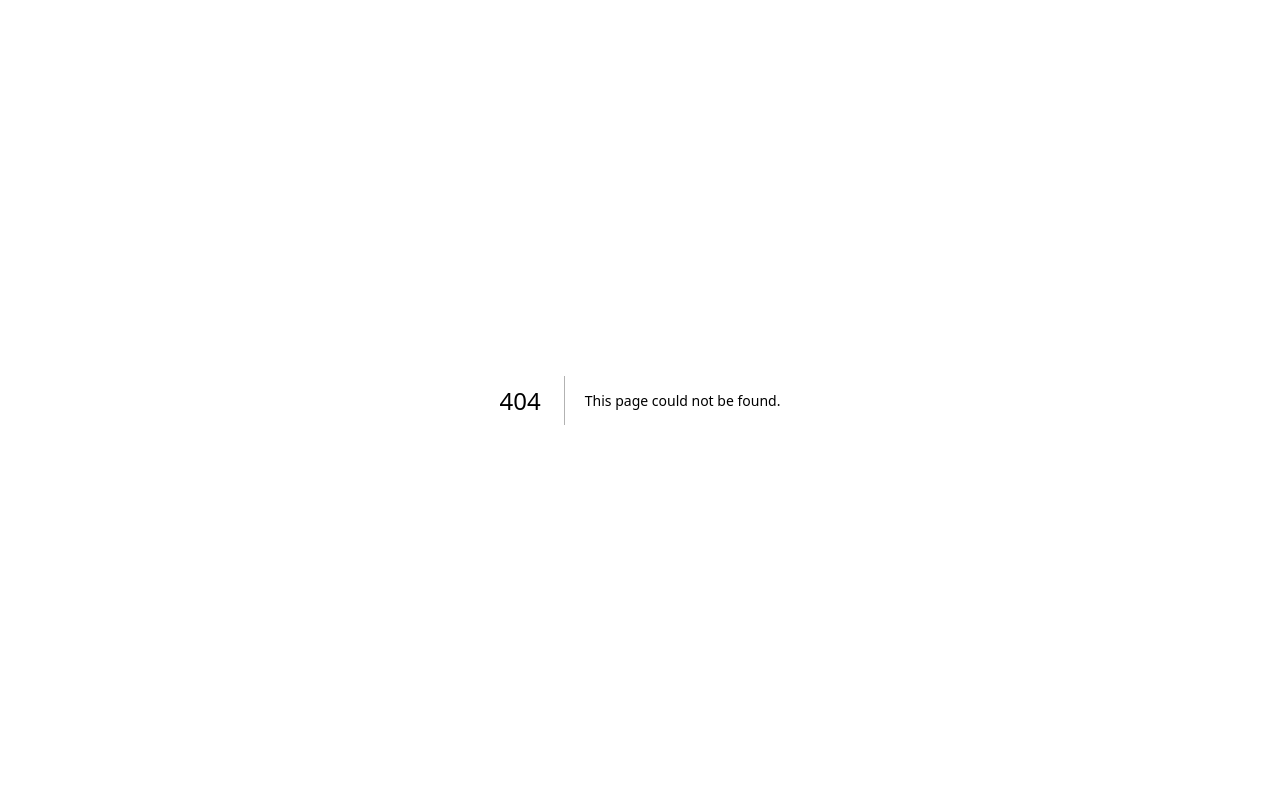
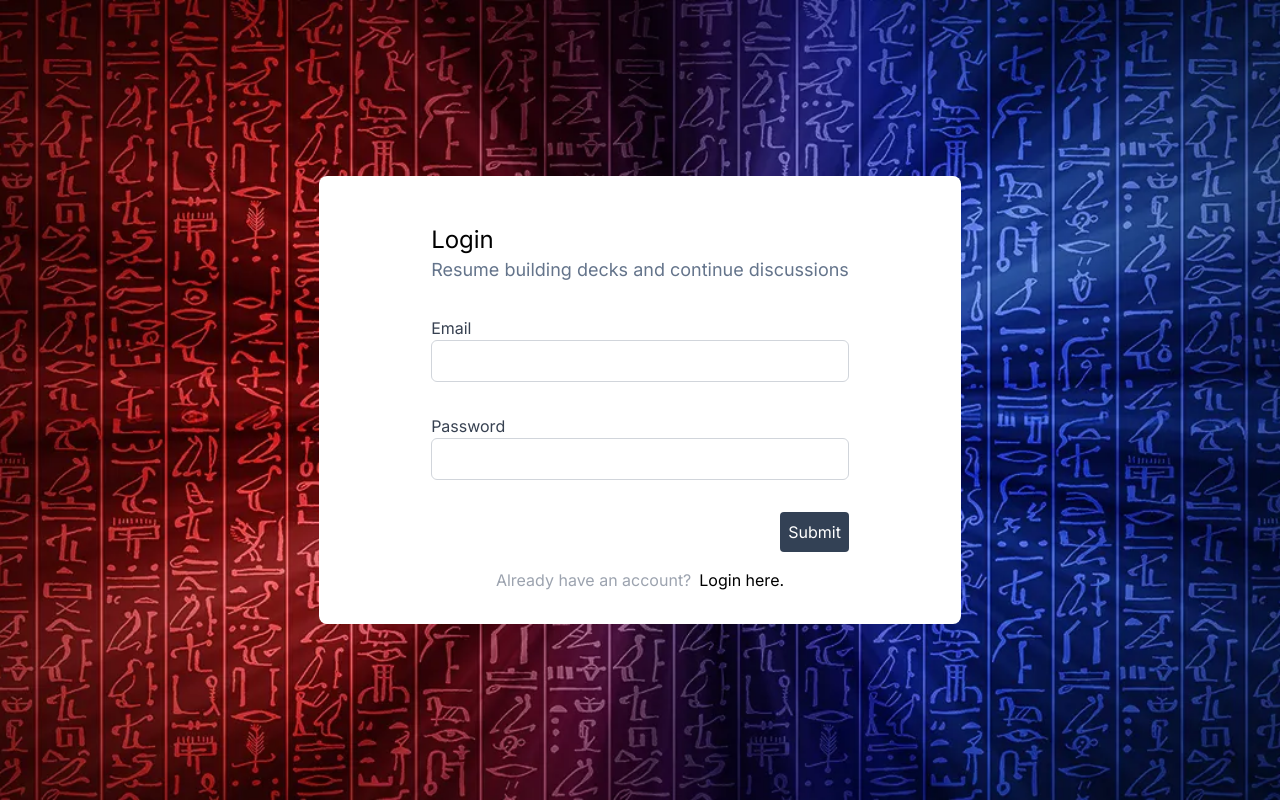
Before and after one commit to SinthooranR/Yugi-TCG-React, a Next.js app: page /login in a window 1280 px wide. Before the commit this address had no page. Built offline with nearby package versions, Linux system fonts and the light colour scheme.

Commit message:
Added some new components with Login skeleton

```diff
--- a/package.json
+++ b/package.json
@@ -11,7 +11,8 @@
   "dependencies": {
     "next": "14.1.3",
     "react": "^18",
-    "react-dom": "^18"
+    "react-dom": "^18",
+    "sharp": "^0.33.4"
   },
   "devDependencies": {
     "@types/node": "^20",
--- a/src/app/cards/[id]/page.tsx
+++ b/src/app/cards/[id]/page.tsx
@@ -31,8 +31,9 @@ const CardInfo: FC<PageProps> = async ({ params }) => {
           <Image
             src={card.card_images[0].image_url}
             alt={card.name}
-            layout="fill"
+            fill
             objectFit="contain"
+            priority
           />
         </div>
         <div className="max-w-sm flex flex-col gap-5 items-start py-5">
--- a/src/app/cards/_components/CardList.tsx
+++ b/src/app/cards/_components/CardList.tsx
@@ -7,7 +7,7 @@ import Pagination from "./paginator";
 
 const CardList: FC<{ fetchedCards: Card[] }> = ({ fetchedCards }) => {
   const [currentPage, setCurrentPage] = useState(1);
-  const [cardsPerPage] = useState(20);
+  const [cardsPerPage] = useState(100);
   const [searchTerm, setSearchTerm] = useState("");
 
   const indexOfLastCard = currentPage * cardsPerPage;
--- /dev/null
+++ b/src/app/login/page.tsx
@@ -0,0 +1,21 @@
+"use client";
+
+import Login from "@/components/LoginForm/Login";
+import React, { FormEvent, useState } from "react";
+
+const LoginPage = () => {
+  const [authType, setAuthType] = useState(false);
+  return (
+    <main className="flex flex-col items-center justify-evenly p-2 bg-[url('/images/heroImage.webp')] min-h-screen w-full bg-cover bg-fill bg-center bg-no-repeat md:p-24">
+      <div className="bg-white px-24 py-8 rounded-lg">
+        <Login />
+        <div className="flex flex-row items-center gap-2 justify-center">
+          <p className="text-gray-400">Already have an account?</p>
+          <p className="cursor-pointer">Login here.</p>
+        </div>
+      </div>
+    </main>
+  );
+};
+
+export default LoginPage;
--- a/src/app/page.tsx
+++ b/src/app/page.tsx
@@ -1,7 +1,38 @@
+"use client";
+
+import { useRouter } from "next/navigation";
+
 export default function Home() {
+  const router = useRouter();
+
   return (
-    <main className="flex min-h-screen flex-col items-center justify-between p-24">
-      HI
+    <main className="flex flex-col items-center justify-evenly p-2 bg-[url('/images/heroImage.webp')] min-h-screen w-full bg-cover bg-fill bg-center bg-no-repeat md:p-24">
+      <div className="rounded overflow-hidden shadow-lg bg-white px-12 py-36 md:px-24">
+        <div className="flex flex-col h-75 items-center md:flex-row">
+          <div className="px-6 py-4 flex flex-col justify-evenly w-full md:w-4/6 ">
+            <div className="font-bold text-2xl mb-2 md:text-4xl">Welcome</div>
+            <p className="text-gray-700 text-base md:text-2xl">
+              YTCG Builder has it all, from building decks to having discussions
+            </p>
+          </div>
+          <div className="px-6 py-4 flex flex-col gap-2 border-t border-gray-400 w-full md:w-2/6 md:border-l md:border-t-0">
+            <p className="text-gray-700 text-base md:text-2xl">Will you be:</p>
+            <button
+              onClick={() => router.push("/login")}
+              className="bg-neutral-900 text-white p-3 rounded"
+            >
+              Building a Deck
+            </button>
+            <p className="font-bold text-center">OR</p>
+            <button
+              onClick={() => router.push("/cards")}
+              className="bg-zinc-200 p-3 rounded"
+            >
+              Looking at Cards
+            </button>
+          </div>
+        </div>
+      </div>
     </main>
   );
 }
--- a/src/components/Card/index.tsx
+++ b/src/components/Card/index.tsx
@@ -12,9 +12,12 @@ const MinimalCard: FC<{ card: Card }> = ({ card }) => {
             src={card.card_images[0].image_url}
             alt={card.name}
             className="minimalCardImage"
-            layout="fill"
+            fill
+            priority
             sizes=""
           />
+          {/* <img     className="minimalCardImage"         src={card.card_images[0].image_url}
+            alt={card.name} /> */}
         </div>
       </div>
     </Link>
--- /dev/null
+++ b/src/components/LoginForm/Input.tsx
@@ -0,0 +1,24 @@
+import React, { FC } from "react";
+
+interface IFormInputProps {
+  label: string;
+  type: string;
+  value: string;
+  setValue: (value: string) => void;
+}
+
+const Input: FC<IFormInputProps> = ({ label, type, value, setValue }) => {
+  return (
+    <div className="flex flex-col p-4 items-start">
+      <label className="text-gray-700">{label}</label>
+      <input
+        className="p-2 border border-gray-300 rounded-md focus:outline-none focus:ring-2 focus:ring-blue-500 w-full"
+        type={type}
+        value={value}
+        onChange={(e) => setValue(e.target.value)}
+      />
+    </div>
+  );
+};
+
+export default Input;
--- /dev/null
+++ b/src/components/LoginForm/Login.tsx
@@ -0,0 +1,37 @@
+import React, { FC, FormEvent, useState } from "react";
+import Input from "./Input";
+
+interface LoginProps {}
+
+const Login = () => {
+  const [email, setEmail] = useState<string>("");
+  const [password, setPassword] = useState<string>("");
+
+  const submitForm = (e: FormEvent<HTMLFormElement>) => {
+    e.preventDefault();
+    console.log({ email, password });
+  };
+
+  return (
+    <form onSubmit={(e) => submitForm(e)}>
+      <div className="flex flex-col p-4 items-start">
+        <h1 className="text-2xl">Login</h1>
+        <p className="text-lg text-slate-500">
+          Resume building decks and continue discussions
+        </p>
+      </div>
+      <Input label="Email" type="email" value={email} setValue={setEmail} />
+      <Input
+        label="Password"
+        type="password"
+        value={password}
+        setValue={setPassword}
+      />
+      <div className="flex flex-col p-4 items-end">
+        <button className="bg-slate-700 p-2 rounded text-white">Submit</button>
+      </div>
+    </form>
+  );
+};
+
+export default Login;
--- /dev/null
+++ b/src/components/LoginForm/Registration.tsx
@@ -0,0 +1,40 @@
+import React, { FormEvent, useState } from "react";
+import Input from "./Input";
+
+const Registration = () => {
+  const [email, setEmail] = useState<string>("");
+  const [password, setPassword] = useState<string>("");
+
+  const submitForm = (e: FormEvent<HTMLFormElement>) => {
+    e.preventDefault();
+    console.log({ email, password });
+  };
+
+  return (
+    <form
+      className="bg-white px-24 py-12 rounded-lg"
+      onSubmit={(e) => submitForm(e)}
+    >
+      <div className="flex flex-col p-4 items-start">
+        <h1 className="text-2xl">Register</h1>
+        <p className="text-lg text-slate-500">
+          Begin building decks and joining discussions
+        </p>
+      </div>
+      <Input label="Email" type="email" value={email} setValue={setEmail} />
+      <Input
+        label="Password"
+        type="password"
+        value={password}
+        setValue={setPassword}
+      />
+      <div className="flex flex-col p-4 items-end">
+        <button className="bg-slate-700 p-2 rounded text-white">Submit</button>
+      </div>
+
+      <p>Already have an account? Login here.</p>
+    </form>
+  );
+};
+
+export default Registration;
```
Also changed, not shown: public/images/heroImage.webp (added), src/utility/filterOptions.ts (added), 1 other file (tests, documents, lock files or other folders).
